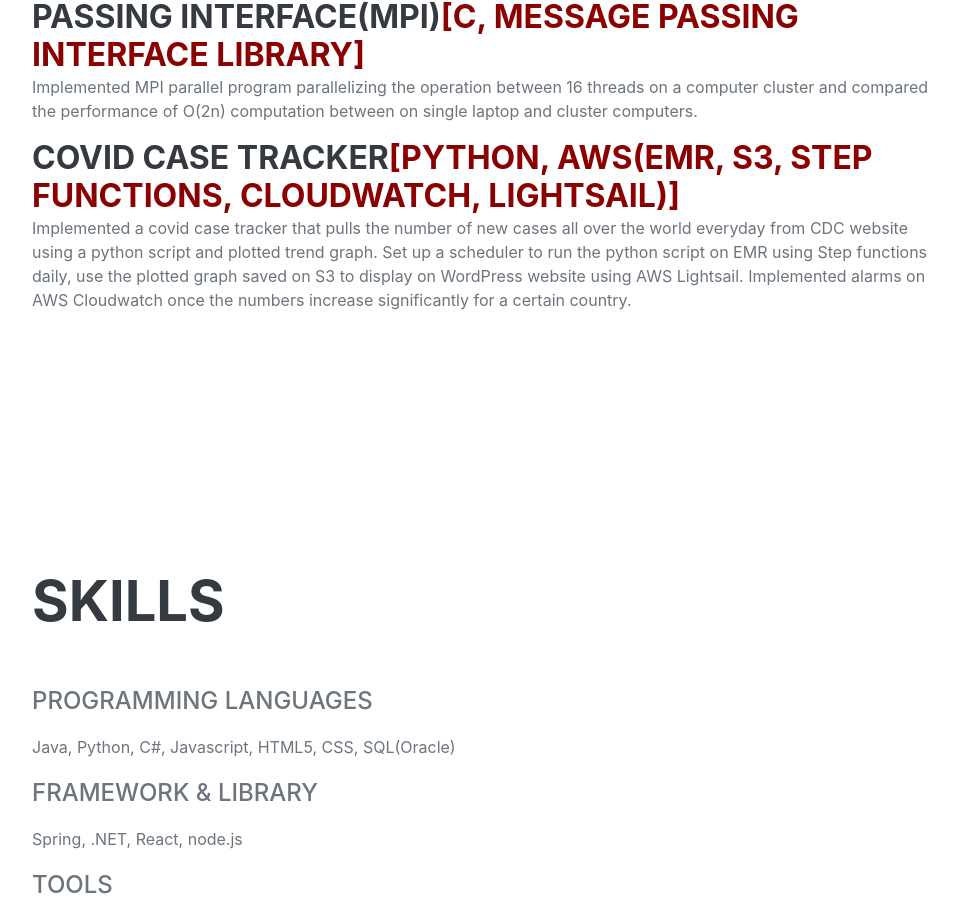
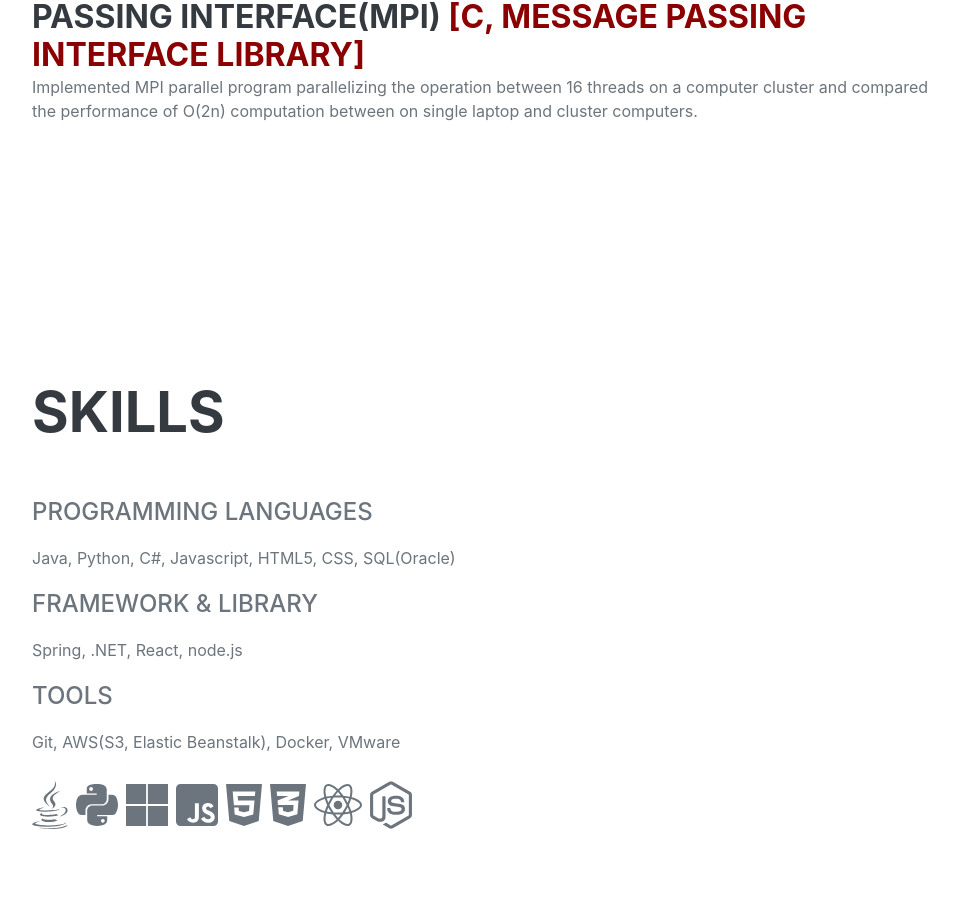
Before and after one commit to barojin/pages, a React (Create React App) app: page / in a window 1280 px wide. Shown: the part 2943-3865 px from the top of the page, without its empty margins (288-1246 px from the left). Built offline with nearby package versions, Linux system fonts and the light colour scheme; a web font is replaced by a local one.

Commit message:
npm install gh-pages --save-dev and put one space at the name of each project.

```diff
--- a/package.json
+++ b/package.json
@@ -40,6 +40,6 @@
     ]
   },
   "devDependencies": {
-    "gh-pages": "^3.2.0"
+    "gh-pages": "^3.2.3"
   }
 }
--- a/src/components/projects.jsx
+++ b/src/components/projects.jsx
@@ -42,7 +42,7 @@ render() {
           <div className="d-flex flex-column flex-md-row justify-content-between">
             <div className="flex-grow-1">
               <h3 className="mb-0"><a className="social-icon" href="https://github.com/barojin/Microservice_Spring"><i className="fab fa-github" />
-              </a> Microservices on Spring<span className="text-primary">[Java, Spring framework, JPA, h2, HATEOAS, Netflix Eureka]</span></h3>
+              </a> Microservices on Spring <span className="text-primary">[Java, Spring framework, JPA, h2, HATEOAS, Netflix Eureka]</span></h3>
               <p>Implemented Login service which stores user info and validates the request invoked and Post service which is for CRUD of the post and communication of each service via Eureka server dispatcher.</p>
             </div>
           </div>
@@ -50,7 +50,7 @@ render() {
           <div className="d-flex flex-column flex-md-row justify-content-between">
             <div className="flex-grow-1">
               <h3 className="mb-0"><a className="social-icon" href="https://github.com/barojin/DuckNQuiz"><i className="fab fa-github" />
-              </a> Strategy Pattern implementation<span className="text-primary">[Java, JUnit]</span></h3>
+              </a> Strategy Pattern implementation <span className="text-primary">[Java, JUnit]</span></h3>
               <p>Contains the abstract class which is HAS-A relation and the interface which is extended to concrete implementation classes. The objects for the client are assigned at runtime and it is tested based on equivalence classes in JUnit jupiter.</p>
             </div>
           </div>
@@ -58,7 +58,7 @@ render() {
           <div className="d-flex flex-column flex-md-row justify-content-between">
             <div className="flex-grow-1">
               <h3 className="mb-0"><a className="social-icon" href="https://github.com/barojin/WRN"><i className="fab fa-github" />
-              </a> Web App with React.js, Node.js<span className="text-primary">[JavaScript, React, Node, NeDB, RESTful] </span></h3>
+              </a> Web App with React.js, Node.js <span className="text-primary">[JavaScript, React, Node, NeDB, RESTful] </span></h3>
               <p>Implemented CRUD table, role-based access control, session cookies on the front-end with Reactjs, encrypted password, REST architecture, test functions with Promise to manage asynchronous executions on the back-end with Nodejs.</p>
             </div>
           </div>
@@ -74,7 +74,7 @@ render() {
           <div className="d-flex flex-column flex-md-row justify-content-between">
             <div className="flex-grow-1">
               <h3 className="mb-0"><a className="social-icon" href="https://github.com/barojin/MMSMCUDA"><i className="fab fa-github" />
-              </a> Compute Unified Device Architecture(CUDA) programming with shared memory<span className="text-primary">[C++, CUDA Toolkit]</span></h3>
+              </a> Compute Unified Device Architecture(CUDA) programming with shared memory <span className="text-primary">[C++, CUDA Toolkit]</span></h3>
               <p>Optimized the use of memory between threads on parallel computing to maximize the bandwidth. It avoids redundant transfers by loading and storing data in a coalesced pattern to shared memory from global memory.</p>
             </div>
           </div>
@@ -82,15 +82,8 @@ render() {
           <div className="d-flex flex-column flex-md-row justify-content-between">
             <div className="flex-grow-1">
               <h3 className="mb-0"><a className="social-icon" href="https://github.com/barojin/PTEMPI/blob/main/cpi.c"><i className="fab fa-github" />
-              </a> Prouhet–Tarry–Escott problem on Message Passing Interface(MPI)<span className="text-primary">[C, Message Passing Interface library]</span></h3>
+              </a> Prouhet–Tarry–Escott problem on Message Passing Interface(MPI) <span className="text-primary">[C, Message Passing Interface library]</span></h3>
               <p>Implemented MPI parallel program  parallelizing the operation between 16 threads on a computer cluster and compared the performance of  O(2n) computation between on single laptop and cluster computers.</p>
-            </div>
-          </div>
-
-          <div className="d-flex flex-column flex-md-row justify-content-between">
-            <div className="flex-grow-1">
-              <h3 className="mb-0"> Covid Case Tracker<span className="text-primary">[Python, AWS(EMR, S3, Step functions, CloudWatch, Lightsail)]</span></h3>
-              <p>Implemented a covid case tracker that pulls the number of new cases all over the world everyday from CDC website using a python script and plotted trend graph. Set up a scheduler to run the python script on EMR using Step functions daily, use the plotted graph saved on S3 to display on WordPress website using AWS Lightsail. Implemented alarms on AWS Cloudwatch once the numbers increase significantly for a certain country.</p>
             </div>
           </div>
 
```
Also changed, not shown: 1 other file (tests, documents, lock files or other folders).
